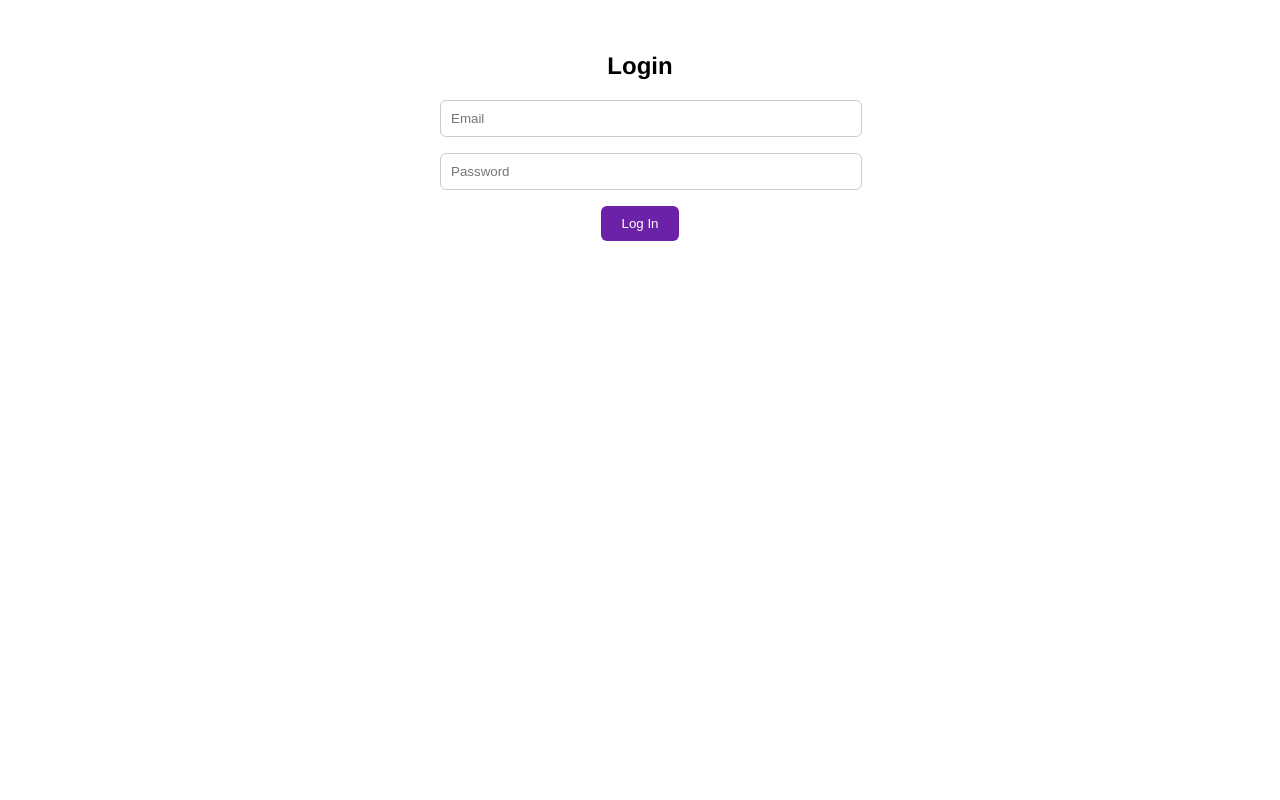
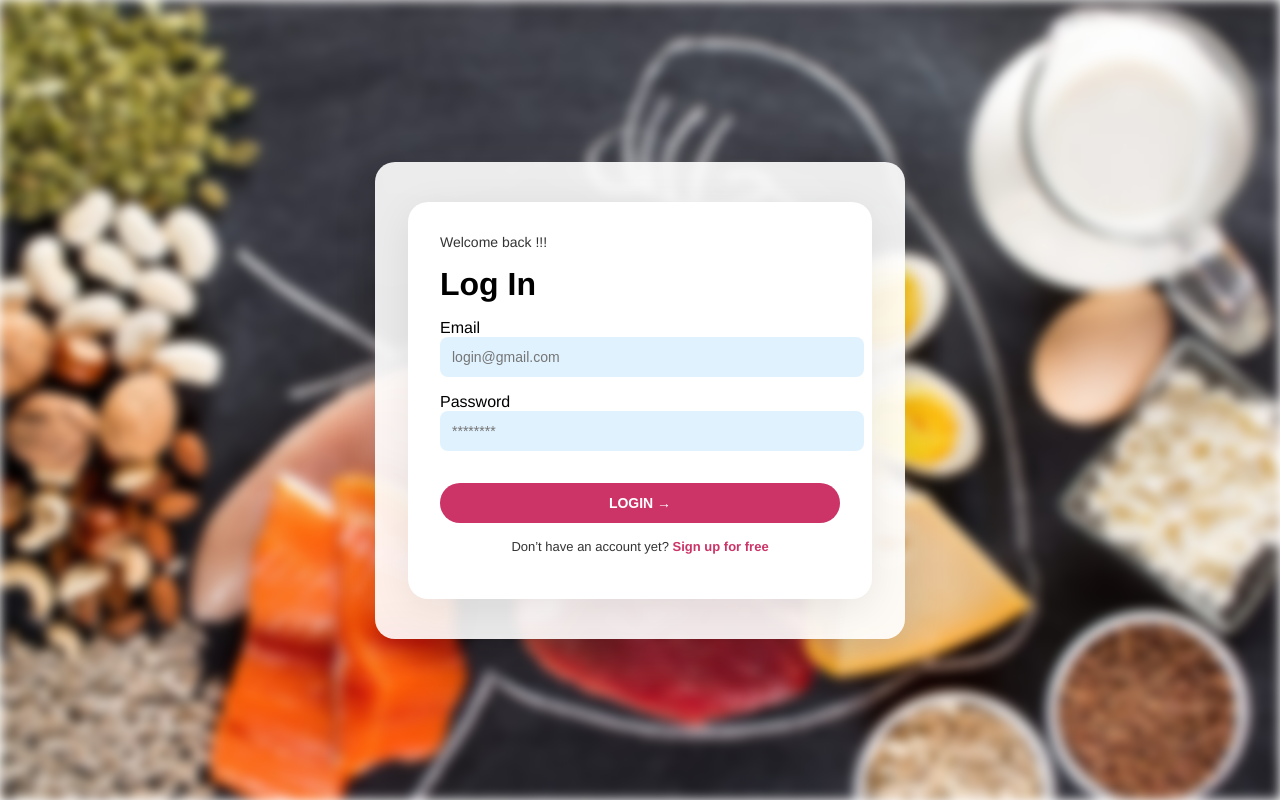
Before and after one commit to SaltyySwan/Software-Engineering-Project, a React (Create React App) app in the folder EatMoveSleep/frontend/: page /login in a window 1280 px wide. Built offline with nearby package versions, Linux system fonts and the light colour scheme.

Commit message:
signup and login edited
signup.jsx and login.jsx edited

```diff
--- a/EatMoveSleep/frontend/src/index.css
+++ b/EatMoveSleep/frontend/src/index.css
@@ -200,7 +200,7 @@ html, body {
   font-weight: 900;
   line-height: 1.3;
   margin-bottom: 1rem;
-  color: #88cc44; /* tamnija zelena */
+  color: #88cc44;
 }
 
 .feature-desc {
@@ -248,6 +248,113 @@ html, body {
   backdrop-filter: blur(8px);
 }
 
+/* ================= LOGIN SECTION (CLEANED UP) ================= */
+.login-wrapper {
+  display: flex;
+  height: 100vh;
+  overflow: hidden;
+  font-family: 'Helvetica Neue', sans-serif;
+}
+
+.login-form-side {
+  flex: 1;
+  display: flex;
+  justify-content: center;
+  align-items: center;
+  background: linear-gradient(to bottom right, #dbeafe, #fce7f3);
+  padding: 2rem;
+}
+
+.login-form-container {
+  max-width: 400px;
+  width: 100%;
+  background-color: white;
+  padding: 2rem;
+  border-radius: 20px;
+  box-shadow: 0 10px 40px rgba(0, 0, 0, 0.08);
+}
+
+.login-welcome {
+  margin: 0;
+  font-size: 14px;
+  font-weight: 500;
+  color: #333;
+}
+
+.login-title {
+  font-size: 32px;
+  font-weight: 800;
+  margin: 1rem 0;
+  color: black;
+}
+
+.login-input {
+  width: 100%;
+  padding: 12px;
+  margin-bottom: 1rem;
+  background-color: #e0f2fe;
+  border: none;
+  border-radius: 8px;
+  font-size: 14px;
+}
+
+.login-password-label {
+  display: flex;
+  justify-content: space-between;
+  align-items: center;
+}
+
+.forgot-password {
+  font-size: 12px;
+  color: #888;
+  cursor: pointer;
+}
+
+.login-button {
+  width: 100%;
+  padding: 12px;
+  background-color: #cc3366;
+  color: white;
+  font-weight: bold;
+  font-size: 14px;
+  border: none;
+  border-radius: 25px;
+  margin-top: 0.5rem;
+  cursor: pointer;
+  transition: background-color 0.2s ease;
+}
+
+.login-button:hover {
+  background-color: #b32958;
+}
+
+.signup-text {
+  text-align: center;
+  font-size: 13px;
+  color: #333;
+  margin-top: 1rem;
+}
+
+.signup-link {
+  color: #cc3366;
+  font-weight: bold;
+  cursor: pointer;
+}
+
+.login-error {
+  color: red;
+  font-size: 14px;
+  margin-bottom: 1rem;
+}
+
+.login-image-side {
+  flex: 1;
+  background-size: cover;
+  background-position: center;
+  border-top-left-radius: 40px;
+  border-bottom-left-radius: 40px;
+}
+
 /* ================= RESPONSIVE ================= */
 @media (max-width: 768px) {
   .hero-title {
@@ -266,4 +373,116 @@ html, body {
   .feature-image img {
     max-width: 90%;
   }
+
+  .login-wrapper {
+    flex-direction: column;
+  }
+
+  .login-image-side {
+    display: none;
+  }
 }
+/* ======= FULLSCREEN BLURRED BACKGROUND LOGIN ======= */
+.login-fullscreen-wrapper {
+  position: relative;
+  height: 100vh;
+  width: 100vw;
+  overflow: hidden;
+  display: flex;
+  justify-content: center;
+  align-items: center;
+}
+
+.login-background-image {
+  position: absolute;
+  top: 0;
+  left: 0;
+  width: 100%;
+  height: 100%;
+  background-size: cover;
+  background-position: center;
+  filter: blur(6px);
+  z-index: 0;
+}
+
+.login-content-overlay {
+  position: relative;
+  z-index: 1;
+  width: 100%;
+  max-width: 450px;
+  background-color: rgba(255, 255, 255, 0.9);
+  padding: 2.5rem;
+  border-radius: 20px;
+  box-shadow: 0 10px 40px rgba(0, 0, 0, 0.15);
+  display: flex;
+  flex-direction: column;
+  align-items: center;
+}
+
+/* FORM STYLES */
+.login-form-container {
+  width: 100%;
+  display: flex;
+  flex-direction: column;
+}
+
+.login-welcome {
+  margin: 0;
+  font-size: 14px;
+  font-weight: 500;
+  color: #333;
+}
+
+.login-title {
+  font-size: 32px;
+  font-weight: 800;
+  margin: 1rem 0;
+  color: black;
+}
+
+.login-input {
+  width: 100%;
+  padding: 12px;
+  margin-bottom: 1rem;
+  background-color: #e0f2fe;
+  border: none;
+  border-radius: 8px;
+  font-size: 14px;
+}
+
+.login-button {
+  width: 100%;
+  padding: 12px;
+  background-color: #cc3366;
+  color: white;
+  font-weight: bold;
+  font-size: 14px;
+  border: none;
+  border-radius: 25px;
+  margin-top: 1rem;
+  cursor: pointer;
+  transition: background-color 0.2s ease;
+}
+
+.login-button:hover {
+  background-color: #b32958;
+}
+
+.signup-text {
+  text-align: center;
+  font-size: 13px;
+  color: #333;
+  margin-top: 1rem;
+}
+
+.signup-link {
+  color: #cc3366;
+  font-weight: bold;
+  cursor: pointer;
+}
+
+.login-error {
+  color: red;
+  font-size: 14px;
+  margin-bottom: 1rem;
+}
--- a/EatMoveSleep/frontend/src/pages/Login.jsx
+++ b/EatMoveSleep/frontend/src/pages/Login.jsx
@@ -1,5 +1,7 @@
 import React, { useState } from 'react';
 import { useNavigate } from 'react-router-dom';
+import '../index.css';
+import image3 from '../assets/image3.jpg';
 
 const Login = () => {
   const navigate = useNavigate();
@@ -9,19 +11,17 @@ const Login = () => {
 
   const handleSubmit = (e) => {
     e.preventDefault();
-
     if (!email || !password) {
       setError('Please enter both email and password.');
       return;
     }
-
     const users = JSON.parse(localStorage.getItem('ems_users')) || [];
     const matchedUser = users.find((u) => u.email === email && u.password === password);
 
     if (matchedUser) {
       localStorage.setItem('ems_logged_in', 'true');
       localStorage.setItem('ems_logged_in_email', matchedUser.email);
-      navigate('/dashboard'); // ⬅️ Navigacija prije alerta
+      navigate('/dashboard');
       alert(`Welcome back, ${matchedUser.name}!`);
     } else {
       setError('Incorrect email or password.');
@@ -29,46 +29,49 @@ const Login = () => {
   };
 
   return (
-    <div style={{ padding: '2rem', textAlign: 'center' }}>
-      <h2>Login</h2>
-      <form onSubmit={handleSubmit} style={{ maxWidth: '400px', margin: '0 auto' }}>
-        {error && <p style={{ color: 'red' }}>{error}</p>}
+    <div className="login-fullscreen-wrapper">
+      <div
+        className="login-background-image"
+        style={{ backgroundImage: `url(${image3})` }}
+      ></div>
+
+      <div className="login-content-overlay">
+        <div className="login-form-container">
+          <p className="login-welcome">Welcome back !!!</p>
+          <h2 className="login-title">Log In</h2>
+
+          {error && <p className="login-error">{error}</p>}
+
+          <form onSubmit={handleSubmit}>
+            <label>Email</label>
             <input
+              className="login-input"
               type="email"
-          placeholder="Email"
+              placeholder="login@gmail.com"
               value={email}
               onChange={(e) => setEmail(e.target.value)}
-          style={inputStyle}
             />
+
+            <label style={{ marginTop: '1rem' }}>Password</label>
             <input
+              className="login-input"
               type="password"
-          placeholder="Password"
+              placeholder="********"
               value={password}
               onChange={(e) => setPassword(e.target.value)}
-          style={inputStyle}
             />
-        <button type="submit" style={buttonStyle}>Log In</button>
+
+            <button type="submit" className="login-button">LOGIN →</button>
           </form>
+
+          <p className="signup-text">
+            Don’t have an account yet?{' '}
+            <span className="signup-link" onClick={() => navigate('/signup')}>Sign up for free</span>
+          </p>
+        </div>
+      </div>
     </div>
   );
 };
 
-const inputStyle = {
-  display: 'block',
-  width: '100%',
-  padding: '10px',
-  marginBottom: '1rem',
-  borderRadius: '6px',
-  border: '1px solid #ccc'
-};
-
-const buttonStyle = {
-  padding: '10px 20px',
-  border: 'none',
-  borderRadius: '6px',
-  backgroundColor: '#6b21a8',
-  color: 'white',
-  cursor: 'pointer'
-};
-
 export default Login;
--- a/EatMoveSleep/frontend/src/pages/Signup.jsx
+++ b/EatMoveSleep/frontend/src/pages/Signup.jsx
@@ -1,5 +1,7 @@
 import React, { useState } from 'react';
 import { useNavigate } from 'react-router-dom';
+import '../index.css';
+import image3 from '../assets/image4.jpg';
 
 const Signup = () => {
   const navigate = useNavigate();
@@ -23,15 +25,14 @@ const Signup = () => {
       return;
     }
 
-    const user = { name, dob, weight, goal, targetWeight, experience, email, password };
     const users = JSON.parse(localStorage.getItem('ems_users')) || [];
-
     const emailExists = users.some((u) => u.email === email);
     if (emailExists) {
       setError('An account with this email already exists.');
       return;
     }
 
+    const user = { name, dob, weight, goal, targetWeight, experience, email, password };
     const updatedUsers = [...users, user];
     localStorage.setItem('ems_users', JSON.stringify(updatedUsers));
     localStorage.setItem('ems_logged_in', 'true');
@@ -39,58 +40,91 @@ const Signup = () => {
 
     alert('Signup successful! Please log in.');
     navigate('/login');
-
-
   };
 
   return (
-    <div style={{ padding: '2rem', textAlign: 'center' }}>
-      <h2>Sign Up</h2>
-      <form onSubmit={handleSubmit} style={{ maxWidth: '500px', margin: '0 auto' }}>
-        {error && <p style={{ color: 'red' }}>{error}</p>}
+    <div className="login-fullscreen-wrapper">
+      <div
+        className="login-background-image"
+        style={{ backgroundImage: `url(${image3})` }}
+      ></div>
 
-        <input name="name" placeholder="Full Name" value={formData.name} onChange={handleChange} style={inputStyle} />
-        <input type="date" name="dob" value={formData.dob} onChange={handleChange} style={inputStyle} />
-        <input type="number" name="weight" placeholder="Current Weight (kg)" value={formData.weight} onChange={handleChange} style={inputStyle} />
+      <div className="login-content-overlay">
+        <div className="login-form-container">
+          <h2 className="login-title">Sign Up</h2>
+          {error && <p className="login-error">{error}</p>}
 
-        <select name="goal" value={formData.goal} onChange={handleChange} style={inputStyle}>
+          <form onSubmit={handleSubmit}>
+            <input
+              className="login-input"
+              name="name"
+              placeholder="Full Name"
+              value={formData.name}
+              onChange={handleChange}
+            />
+            <input
+              className="login-input"
+              type="date"
+              name="dob"
+              value={formData.dob}
+              onChange={handleChange}
+            />
+            <input
+              className="login-input"
+              type="number"
+              name="weight"
+              placeholder="Current Weight (kg)"
+              value={formData.weight}
+              onChange={handleChange}
+            />
+            <select
+              className="login-input"
+              name="goal"
+              value={formData.goal}
+              onChange={handleChange}
+            >
               <option value="lose">Lose Weight</option>
               <option value="gain">Gain Weight</option>
             </select>
-
-        <input type="number" name="targetWeight" placeholder="Target Weight (kg)" value={formData.targetWeight} onChange={handleChange} style={inputStyle} />
-
-        <select name="experience" value={formData.experience} onChange={handleChange} style={inputStyle}>
+            <input
+              className="login-input"
+              type="number"
+              name="targetWeight"
+              placeholder="Target Weight (kg)"
+              value={formData.targetWeight}
+              onChange={handleChange}
+            />
+            <select
+              className="login-input"
+              name="experience"
+              value={formData.experience}
+              onChange={handleChange}
+            >
               <option value="beginner">Beginner</option>
               <option value="advanced">Advanced</option>
             </select>
-
-        <input type="email" name="email" placeholder="Email" value={formData.email} onChange={handleChange} style={inputStyle} />
-        <input type="password" name="password" placeholder="Password" value={formData.password} onChange={handleChange} style={inputStyle} />
-
-        <button type="submit" style={buttonStyle}>Create Account</button>
+            <input
+              className="login-input"
+              type="email"
+              name="email"
+              placeholder="Email"
+              value={formData.email}
+              onChange={handleChange}
+            />
+            <input
+              className="login-input"
+              type="password"
+              name="password"
+              placeholder="Password"
+              value={formData.password}
+              onChange={handleChange}
+            />
+            <button type="submit" className="login-button">Create Account</button>
           </form>
+        </div>
+      </div>
     </div>
   );
 };
 
-const inputStyle = {
-  display: 'block',
-  width: '100%',
-  padding: '10px',
-  marginBottom: '1rem',
-  borderRadius: '6px',
-  border: '1px solid #ccc'
-};
-
-const buttonStyle = {
-  padding: '10px 20px',
-  border: 'none',
-  borderRadius: '6px',
-  backgroundColor: '#4c1d95',
-  color: 'white',
-  cursor: 'pointer',
-  width: '100%'
-};
-
 export default Signup;
```
Also changed, not shown: EatMoveSleep/frontend/src/assets/image3.jpg (added), EatMoveSleep/frontend/src/assets/image4.jpg (added). Lines whose indentation alone changed are shown as unchanged.
